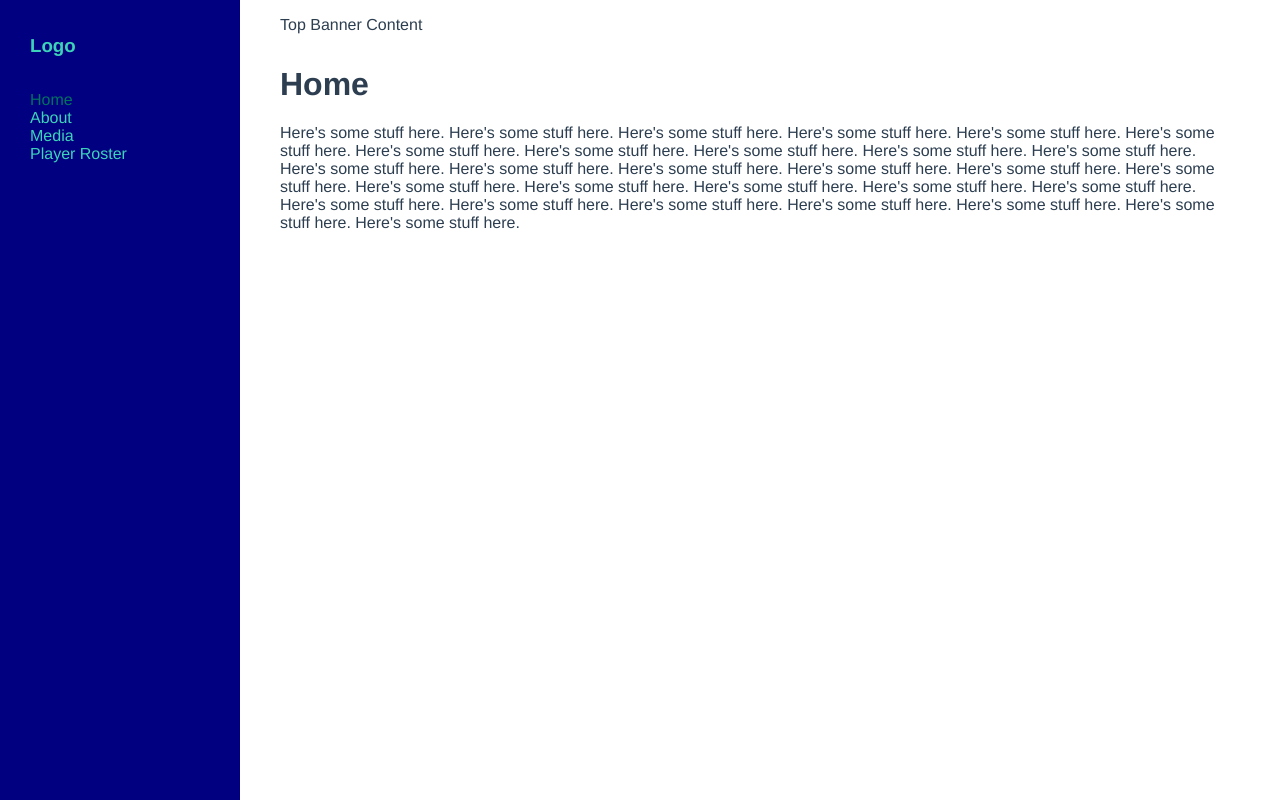
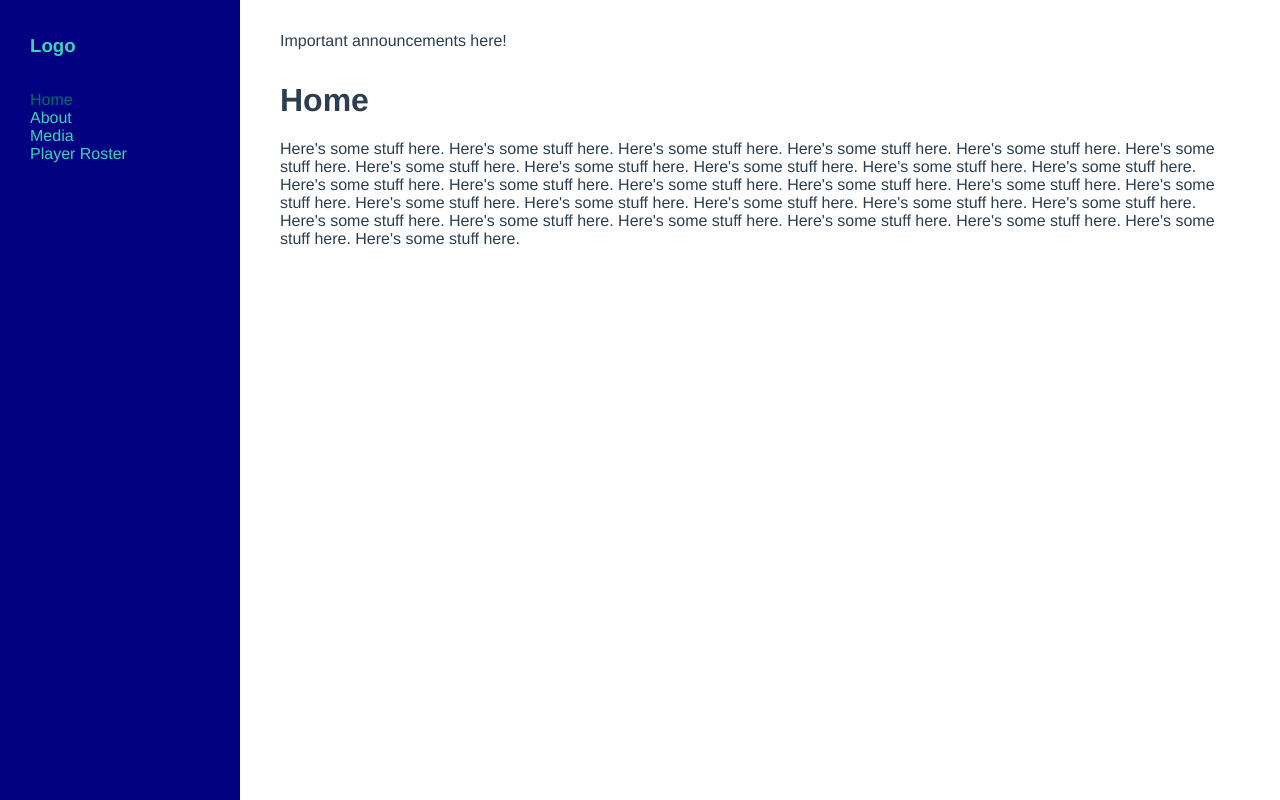
Before and after one commit to Maximuspayne/hc-website, a Vue app: page /players in a window 1280 px wide. Built offline with nearby package versions, Linux system fonts and the light colour scheme.

Commit message:
adjust styling

```diff
--- a/src/App.vue
+++ b/src/App.vue
@@ -45,7 +45,7 @@ body {
 }
 
 .main-content-wrapper {
-  padding: 1rem 2.5rem;
+  padding: 0 2.5rem 1rem;
 }
 
 h1 {
--- a/src/components/structural/TopBanner.vue
+++ b/src/components/structural/TopBanner.vue
@@ -1,6 +1,6 @@
 <template>
 	<div id="top-banner">
-		Top Banner Content
+		Important announcements here!
 	</div>
 </template>
 
@@ -12,6 +12,6 @@ export default {
 
 <style>
 #top-banner {
-	padding: 1rem 2.5rem;
+	padding: 2rem 2.5rem;
 }
 </style>
```
